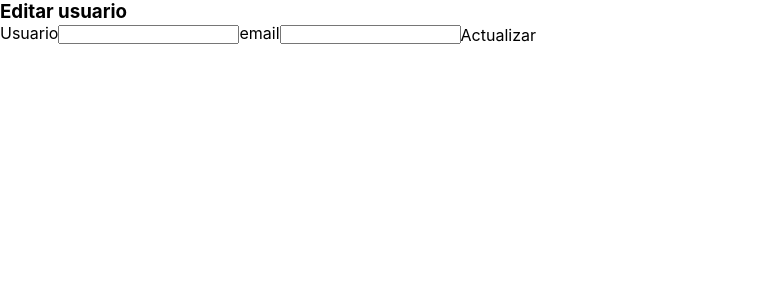
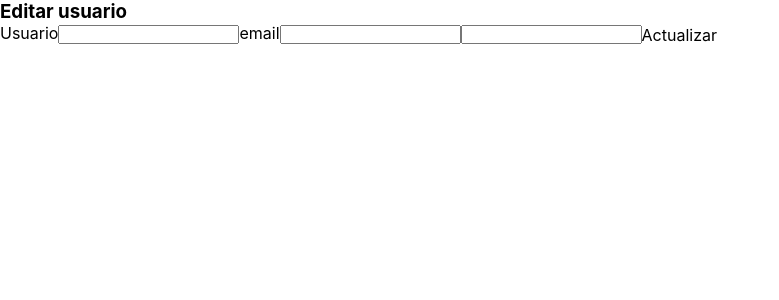
Before and after one commit to IaraGerardi/ProyectoRedSocial, a React (Create React App) app in the folder front/: page /allUsers/1 in a window 1280 px wide. Shown: the top 300 px of the page, without its empty margins (0-779 px from the left). Built offline with nearby package versions, Linux system fonts and the light colour scheme; no server answers; a web font is replaced by a local one.

Commit message:
edit admin

```diff
--- a/front/src/components/admin/EditUsers.js
+++ b/front/src/components/admin/EditUsers.js
@@ -1,6 +1,6 @@
 import axios from 'axios'
 import { useEffect, useState } from 'react'
-import { useNavigate , useParams} from 'react-router-dom'
+import { useParams} from 'react-router-dom'
 
 const URI = 'http://localhost:8000/allUsers/'
 
@@ -8,18 +8,20 @@ const URI = 'http://localhost:8000/allUsers/'
 export const EditUsers = () => {
     const [user,setUSer] = useState('')
     const [email,setEmail] = useState('')
-    const navigate = useNavigate()
+    const [password,setPassword] = useState('')
+
     const {id} = useParams()
 
     //para actualizar
 
     const update = async (e)=>{
-        e.preventDefaul()
+        e.preventDefault()
         await axios.put(URI+id, {
-            user:user,
-            email:email
+            userEditAdmin:user,
+            emailEditAdmin:email,
+            passwordEditAdmin:password
         })
-        navigate('/allUsers')
+
     }
 
     useEffect( ()=>{
@@ -35,9 +37,11 @@ export const EditUsers = () => {
   return (
     <div>
         <h3>Editar usuario</h3>
-        <form onSubmit={update}>
+        <form method='PUT' onSubmit={update}>
             <label>Usuario</label>
             <input
+            id="userEditAdmin"
+            name="userEditAdmin"
             value={user}
             onChange={ (e)=> setUSer(e.target.value)}
             type='text'
@@ -45,9 +49,20 @@ export const EditUsers = () => {
 
             <label>email</label>
             <input
+            id="emailEditAdmin"
+             name="emailEditAdmin"
             value={email}
             onChange={ (e)=> setEmail(e.target.value)}
             type='text'
+            />
+
+            <input
+            id="passwordEditAdmin"
+            name="passwordEditAdmin"
+            defaultValue={password}
+
+            onChange={ (e)=> setPassword(e.target.value)}
+            type='password'
             />
 
             <button  type='submit'>Actualizar</button>
--- a/front/src/components/admin/ShowUsers.js
+++ b/front/src/components/admin/ShowUsers.js
@@ -7,7 +7,7 @@ import './admin.css'
 
 //creo constante haciendo ref al endpoint del back
   /* 'https://jsonplaceholder.typicode.com/users' */
-const URI ='http://localhost:8000/allUsers'
+const URI ='http://localhost:8000/allUsers/'
 
 
 //componente funcional
```
